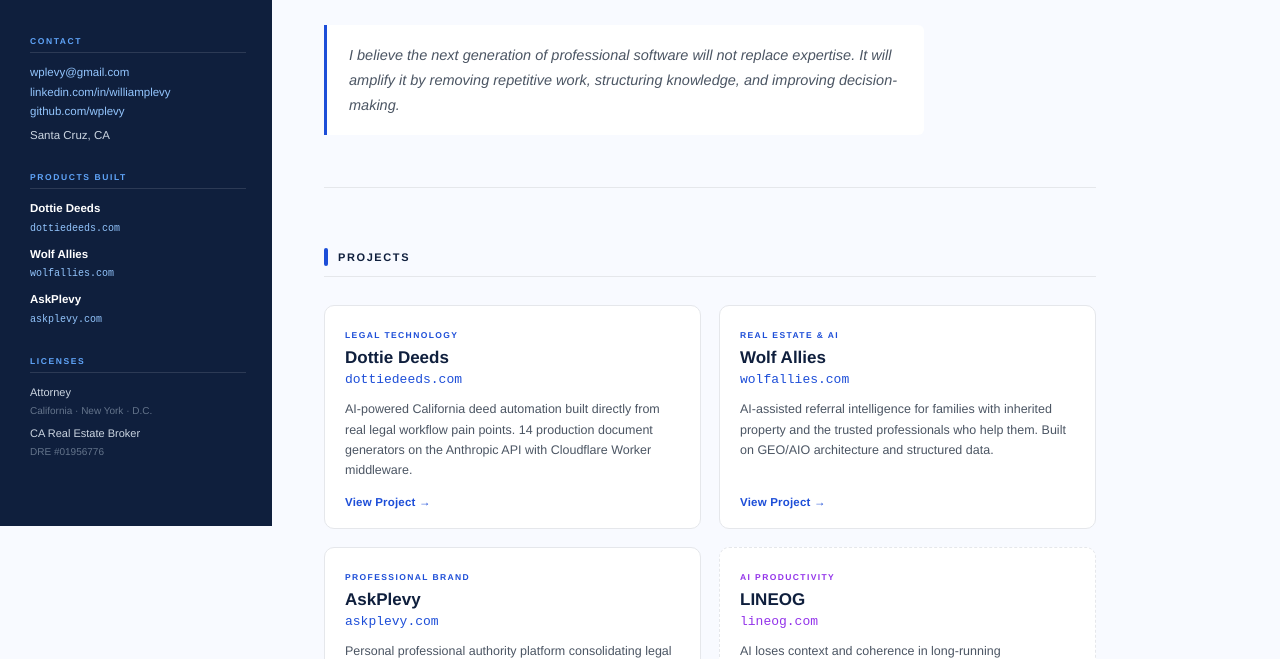
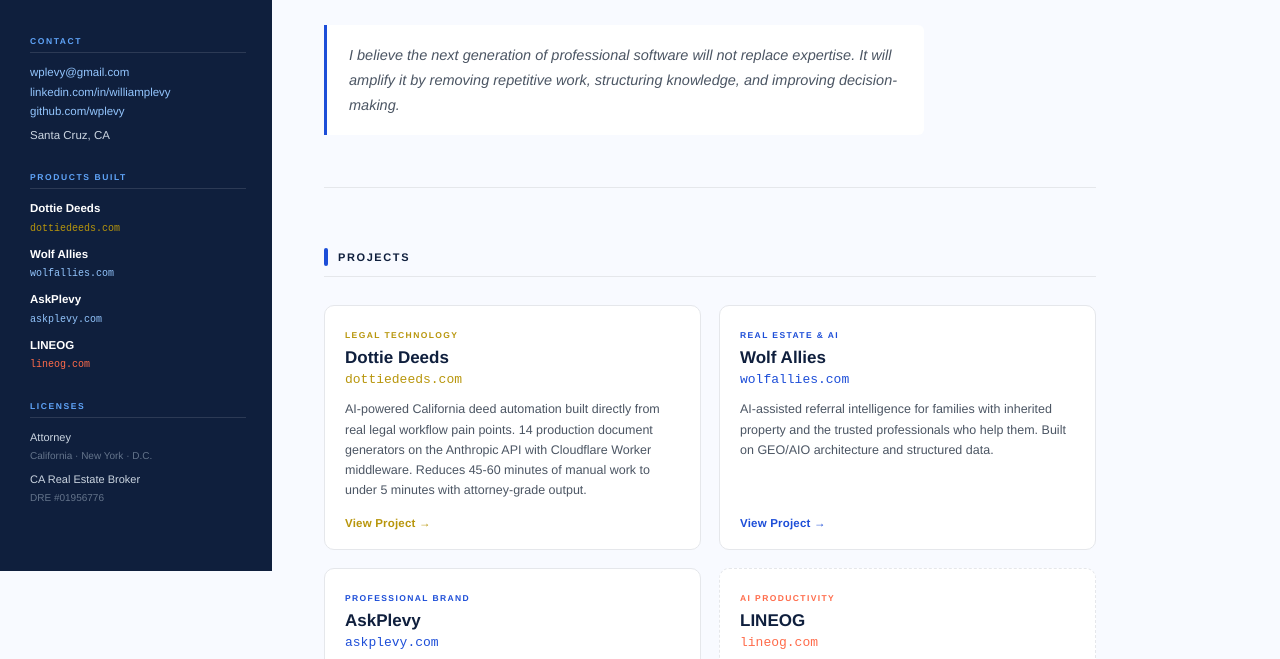
Before and after one commit to WPLEVY/lineog, a plain HTML site: page index.html in a window 1280 px wide. Shown: the part 278-937 px from the top of the page. Drawn offline with Linux system fonts and the light colour scheme.

Commit message:
Add files via upload

```diff
--- a/index.html
+++ b/index.html
@@ -462,7 +462,7 @@
     <div class="sb-label">Products Built</div>
     <div class="sb-item">
       <strong>Dottie Deeds</strong>
-      <a href="https://dottiedeeds.com" target="_blank" class="sb-url">dottiedeeds.com</a>
+      <a href="https://dottiedeeds.com" target="_blank" class="sb-url" style="color:#b8960c;">dottiedeeds.com</a>
     </div>
     <div class="sb-item" style="margin-top:8px;">
       <strong>Wolf Allies</strong>
@@ -471,6 +471,10 @@
     <div class="sb-item" style="margin-top:8px;">
       <strong>AskPlevy</strong>
       <a href="https://askplevy.com" target="_blank" class="sb-url">askplevy.com</a>
+    </div>
+    <div class="sb-item" style="margin-top:8px;">
+      <strong>LINEOG</strong>
+      <a href="https://lineog.com" target="_blank" class="sb-url" style="color:#FF6B4A;">lineog.com</a>
     </div>
   </div>
 
@@ -503,11 +507,11 @@
     </div>
     <div class="cards">
       <a class="card" href="https://dottiedeeds.com" target="_blank">
-        <div class="card-label">Legal Technology</div>
+        <div class="card-label" style="color:#b8960c;">Legal Technology</div>
         <div class="card-name">Dottie Deeds</div>
-        <div class="card-url">dottiedeeds.com</div>
-        <div class="card-desc">AI-powered California deed automation built directly from real legal workflow pain points. 14 production document generators on the Anthropic API with Cloudflare Worker middleware.</div>
-        <span class="card-cta">View Project &rarr;</span>
+        <div class="card-url" style="color:#b8960c;">dottiedeeds.com</div>
+        <div class="card-desc">AI-powered California deed automation built directly from real legal workflow pain points. 14 production document generators on the Anthropic API with Cloudflare Worker middleware. Reduces 45-60 minutes of manual work to under 5 minutes with attorney-grade output.</div>
+        <span class="card-cta" style="color:#b8960c;">View Project &rarr;</span>
       </a>
       <a class="card" href="https://wolfallies.com" target="_blank">
         <div class="card-label">Real Estate &amp; AI</div>
@@ -524,11 +528,11 @@
         <span class="card-cta">View Project &rarr;</span>
       </a>
       <a class="card" href="https://lineog.com" target="_blank" style="border-style: dashed;">
-        <div class="card-label" style="color:#9333EA;">AI Productivity</div>
+        <div class="card-label" style="color:#FF6B4A;">AI Productivity</div>
         <div class="card-name">LINEOG</div>
-        <div class="card-url" style="color:#9333EA;">lineog.com</div>
+        <div class="card-url" style="color:#FF6B4A;">lineog.com</div>
         <div class="card-desc">AI loses context and coherence in long-running conversations. LINEOG gives AI a persistent memory and structured knowledge layer so it can function as a trusted advisor. Working app at v0.1 with living advisor projects, knowledge search, and AI memory auditing.</div>
-        <span class="card-cta" style="color:#9333EA;">View Project &rarr;</span>
+        <span class="card-cta" style="color:#FF6B4A;">View Project &rarr;</span>
       </a>
     </div>
   </section>
```
